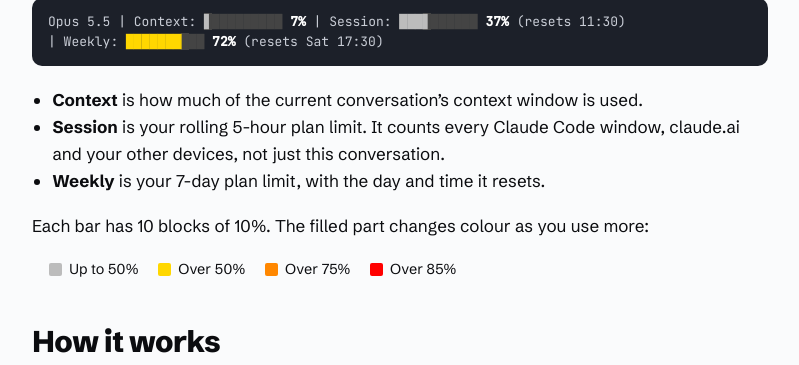
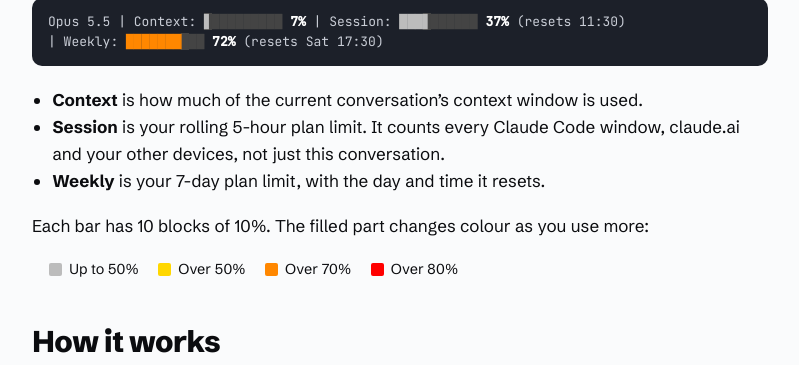
Before and after one commit to and/and.github.io, a Jekyll site: the page built from _posts/2026-10-16-claude-code-usage-footer.md, in a window 1280 px wide and 900 px high, scrolled down 385 px. Shown: the top 365 px of the window, without its empty margins (240-1039 px from the left). Built offline with Jekyll 4.4.1, drawn with Linux system fonts in a browser that asks for light colours.

Commit message:
Footer post: orange above 70%, red above 80%
Co-Authored-By: Claude Opus 5.5 <noreply@anthropic.com>

```diff
--- a/_posts/2026-10-16-claude-code-usage-footer.md
+++ b/_posts/2026-10-16-claude-code-usage-footer.md
@@ -26,7 +26,7 @@ footer shows it all the time:
 .ccf-copy:hover{background:rgba(127,127,127,.12)}
 .ccf-copy:focus-visible{outline:2px solid currentColor;outline-offset:2px}
 </style>
-<div class="ccf-term" role="img" aria-label="Footer: Opus 5.5, Context 7%, Session 37% resets 11:30, Weekly 72% resets Sat 17:30"><span class="ccf-seg">Opus 5.5</span> <span class="ccf-seg">| Context: <span class="ccf-e ccf-g">▋</span><span class="ccf-t">█████████</span> <b>7%</b></span> <span class="ccf-seg">| Session: <span class="ccf-g">███</span><span class="ccf-e ccf-g">▋</span><span class="ccf-t">██████</span> <b>37%</b> (resets 11:30)</span> <span class="ccf-seg">| Weekly: <span class="ccf-y">███████</span><span class="ccf-e ccf-y">▏</span><span class="ccf-t">██</span> <b>72%</b> (resets Sat 17:30)</span></div>
+<div class="ccf-term" role="img" aria-label="Footer: Opus 5.5, Context 7%, Session 37% resets 11:30, Weekly 72% resets Sat 17:30"><span class="ccf-seg">Opus 5.5</span> <span class="ccf-seg">| Context: <span class="ccf-e ccf-g">▋</span><span class="ccf-t">█████████</span> <b>7%</b></span> <span class="ccf-seg">| Session: <span class="ccf-g">███</span><span class="ccf-e ccf-g">▋</span><span class="ccf-t">██████</span> <b>37%</b> (resets 11:30)</span> <span class="ccf-seg">| Weekly: <span class="ccf-o">███████</span><span class="ccf-e ccf-o">▏</span><span class="ccf-t">██</span> <b>72%</b> (resets Sat 17:30)</span></div>
 
 - **Context** is how much of the current conversation's context window is used.
 - **Session** is your rolling 5-hour plan limit. It counts every Claude Code window, claude.ai
@@ -38,8 +38,8 @@ Each bar has 10 blocks of 10%. The filled part changes colour as you use more:
 <ul class="ccf-key">
 <li><i style="background:#bcbcbc"></i>Up to 50%</li>
 <li><i style="background:#ffd700"></i>Over 50%</li>
-<li><i style="background:#ff8700"></i>Over 75%</li>
-<li><i style="background:#ff0000"></i>Over 85%</li>
+<li><i style="background:#ff8700"></i>Over 70%</li>
+<li><i style="background:#ff0000"></i>Over 80%</li>
 </ul>
 
 ## How it works
@@ -90,13 +90,13 @@ input=$(cat)
 B=$'\033[1m'; N=$'\033[22m'
 
 # 10-block bar: filled part on a solid dark gray track, so it reads as progress.
-# Fill is light gray, then yellow above 50%, orange above 75%, red above 85%.
+# Fill is light gray, then yellow above 50%, orange above 70%, red above 80%.
 # Leftover under 10% becomes a partial block (eighths) drawn over the track.
 T=$'\033[38;5;238m'; R=$'\033[39;49m'
 bar() {
   local p=$1 fill='' track='' edge='' i c
   [ "$p" -gt 100 ] && p=100
-  if [ "$p" -gt 85 ]; then c=196; elif [ "$p" -gt 75 ]; then c=208; elif [ "$p" -gt 50 ]; then c=220; else c=250; fi
+  if [ "$p" -gt 80 ]; then c=196; elif [ "$p" -gt 70 ]; then c=208; elif [ "$p" -gt 50 ]; then c=220; else c=250; fi
   local F=$'\033[38;5;'"${c}m" P=$'\033[38;5;'"${c};48;5;238m"
   local filled=$((p / 10)) part=$(( (p % 10) * 8 / 10 ))
   [ $part -eq 0 ] && [ $((p % 10)) -gt 0 ] && part=1
@@ -158,13 +158,13 @@ input=$(cat)
 B=$'\033[1m'; N=$'\033[22m'
 
 # 10-block bar: filled part on a solid dark gray track, so it reads as progress.
-# Fill is light gray, then yellow above 50%, orange above 75%, red above 85%.
+# Fill is light gray, then yellow above 50%, orange above 70%, red above 80%.
 # Leftover under 10% becomes a partial block (eighths) drawn over the track.
 T=$'\033[38;5;238m'; R=$'\033[39;49m'
 bar() {
   local p=$1 fill='' track='' edge='' i c
   [ "$p" -gt 100 ] && p=100
-  if [ "$p" -gt 85 ]; then c=196; elif [ "$p" -gt 75 ]; then c=208; elif [ "$p" -gt 50 ]; then c=220; else c=250; fi
+  if [ "$p" -gt 80 ]; then c=196; elif [ "$p" -gt 70 ]; then c=208; elif [ "$p" -gt 50 ]; then c=220; else c=250; fi
   local F=$'\033[38;5;'"${c}m" P=$'\033[38;5;'"${c};48;5;238m"
   local filled=$((p / 10)) part=$(( (p % 10) * 8 / 10 ))
   [ $part -eq 0 ] && [ $((p % 10)) -gt 0 ] && part=1
```
